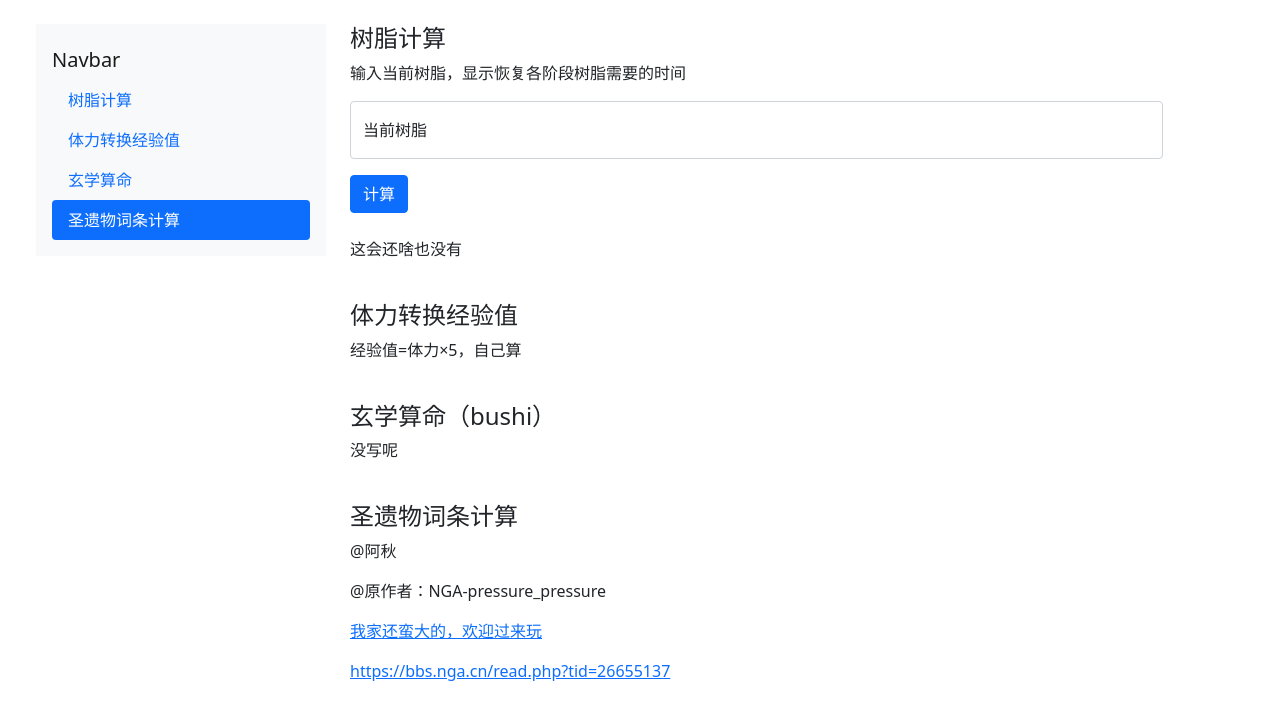
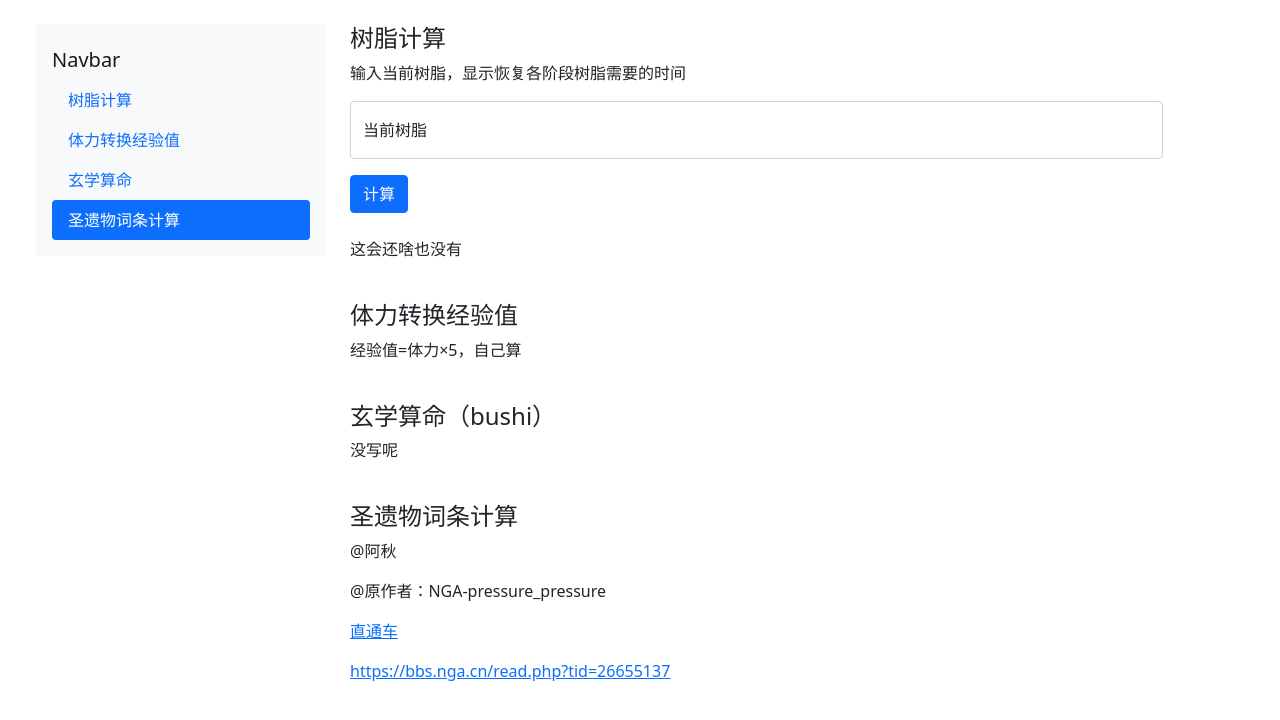
Before and after one commit to uu9/uu9.github.io, a Jekyll site: the page tools/index.html, which Jekyll copies as it is, in a window 1280 px wide. Shown: the top 720 px of the page. Built offline with Jekyll 4.4.1, drawn with Linux system fonts in a browser that asks for light colours.

Commit message:
Update index.html

```diff
--- a/tools/index.html
+++ b/tools/index.html
@@ -85,7 +85,7 @@
                 <h4 id="item-4">圣遗物词条计算</h4>
                 <p>@阿秋</p>
                 <p>@原作者：NGA-pressure_pressure</p>
-                <p><a href="/tools/artifact.html" class="pe-auto">我家还蛮大的，欢迎过来玩</p>
+                <p><a href="http://spongem.com/ajglz/ys/ys.html" class="pe-auto">直通车</p>
                 <p><a href="https://bbs.nga.cn/read.php?tid=26655137" class="pe-auto">https://bbs.nga.cn/read.php?tid=26655137</p>
               </div>
             </div>
```
